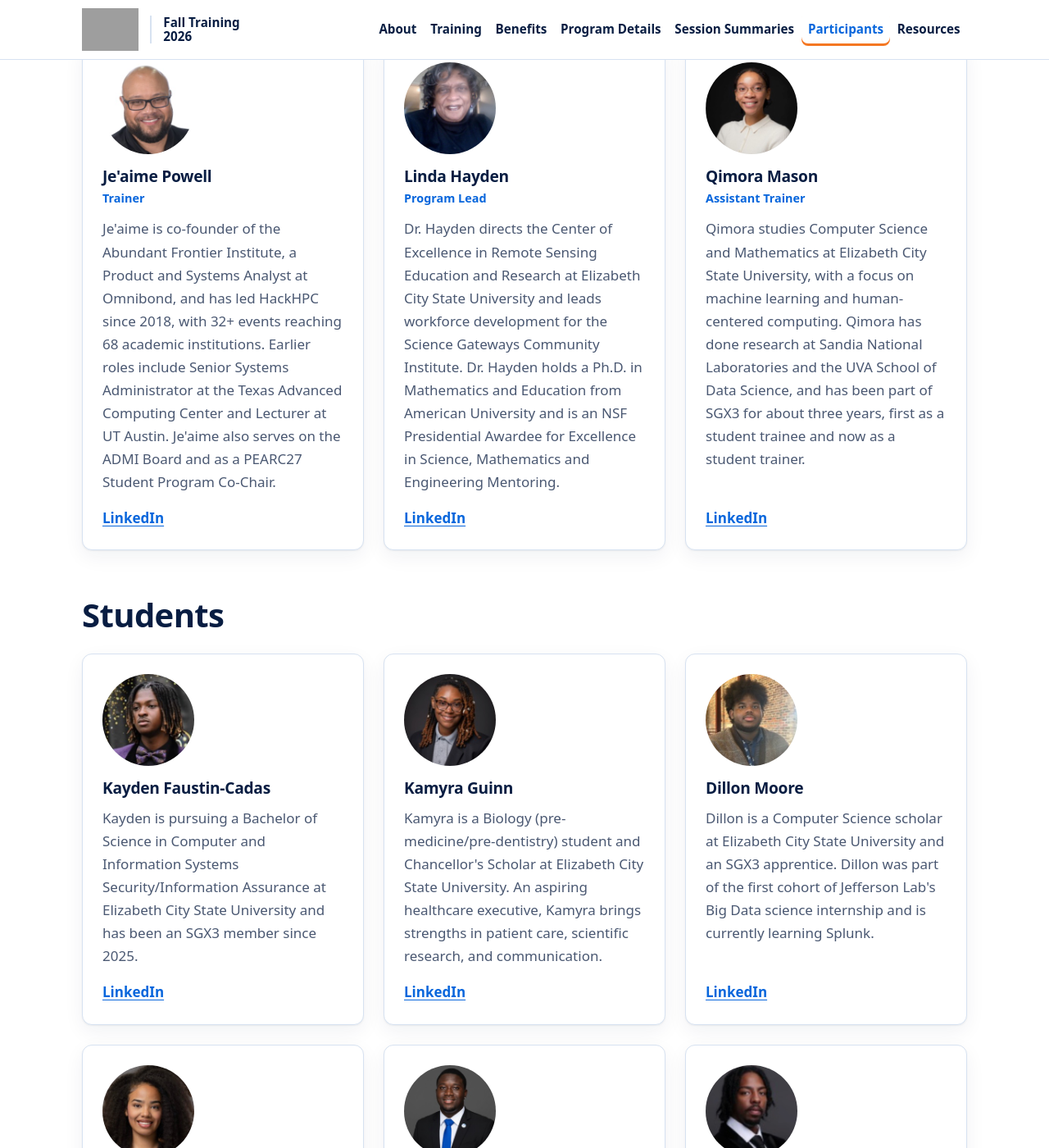
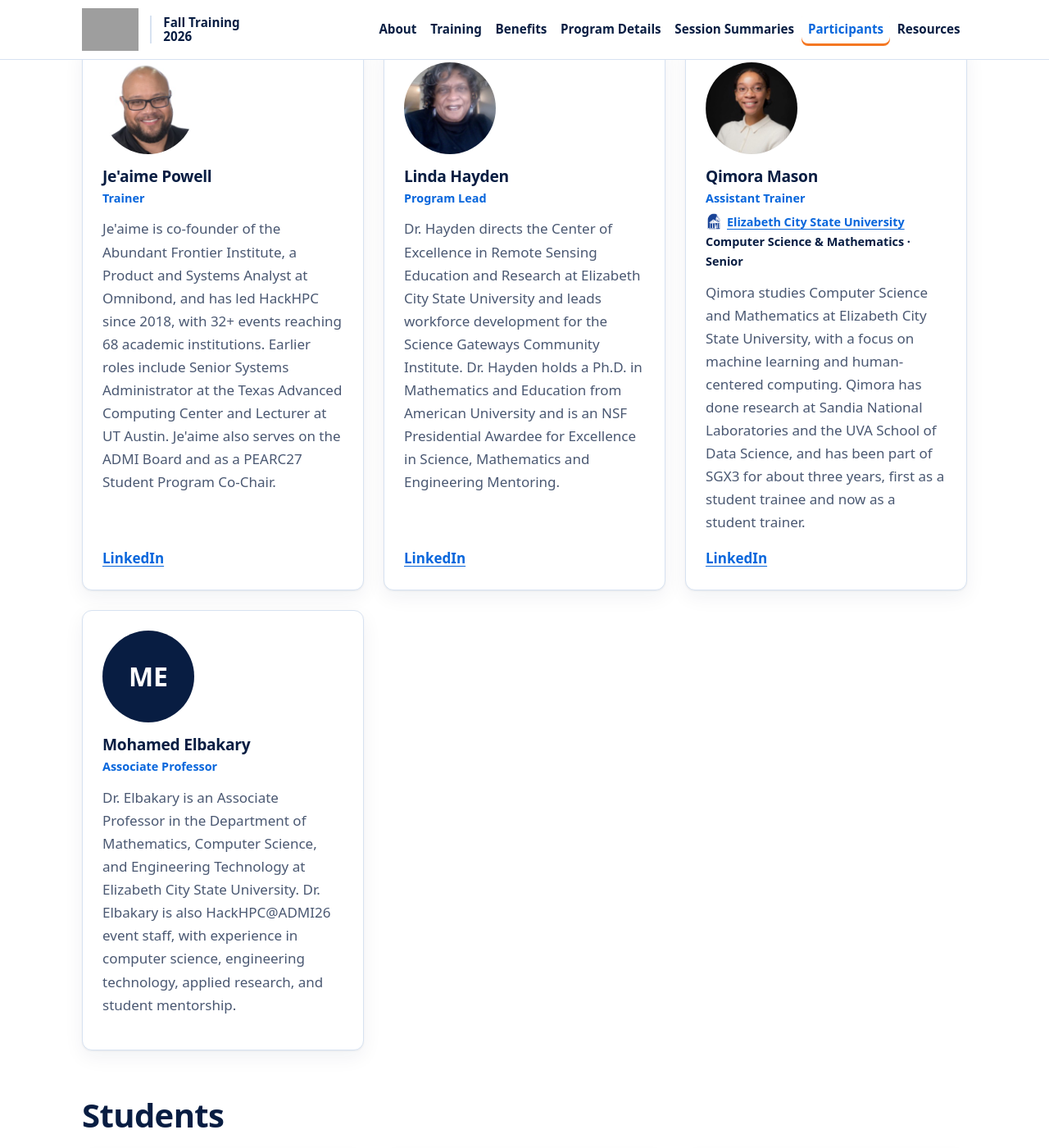
Before and after one commit to HackHPC/sgx3-fall-training-2026, a Jekyll site: the page built from participants.html, in a window 1280 px wide and 1400 px high, scrolled down 491 px. Shown: the whole window at 82% size. Built offline with Jekyll 4.4.1, drawn with Linux system fonts in a browser that asks for light colours; some of the changed text lies outside the part shown; grey boxes are pictures that could not be loaded.

Commit message:
Add school details and Dr. Elbakary to Participants page
Show school, major, and classification for students and Qimora, with
school names linked to each school's site and its favicon alongside.
Add Dr. Elbakary to the program team and make the LinkedIn link
optional. Add ECSU and NSU to the Resources page.

Co-Authored-By: Claude Opus 5.5 <noreply@anthropic.com>

```diff
--- a/_data/participants.yml
+++ b/_data/participants.yml
@@ -1,6 +1,8 @@
 # People shown on the Participants page (/participants/).
 # `photo` is a file in assets/images/participants/; leave it out to show initials.
-# Bios are based on each person's LinkedIn profile.
+# `linkedin` is optional.
+# Bios are based on each person's LinkedIn profile. school, major, and classification
+# come from the list the user provided; Qimora's major comes from LinkedIn.
 
 - group: Program Team
   people:
@@ -27,6 +29,9 @@
         University and is an NSF Presidential Awardee for Excellence in Science, Mathematics and
         Engineering Mentoring.
     - name: Qimora Mason
+      school: Elizabeth City State University
+      major: "Computer Science & Mathematics"
+      classification: Senior
       role: Assistant Trainer
       initials: QM
       photo: qimora-mason.jpg
@@ -36,18 +41,31 @@
         focus on machine learning and human-centered computing. Qimora has done research at Sandia
         National Laboratories and the UVA School of Data Science, and has been part of SGX3 for about
         three years, first as a student trainee and now as a student trainer.
+    - name: Mohamed Elbakary
+      role: Associate Professor
+      initials: ME
+      bio: >-
+        Dr. Elbakary is an Associate Professor in the Department of Mathematics, Computer Science, and
+        Engineering Technology at Elizabeth City State University. Dr. Elbakary is also HackHPC@ADMI26
+        event staff, with experience in computer science, engineering technology, applied research,
+        and student mentorship.
 
 - group: Students
   people:
     - name: Kayden Faustin-Cadas
+      school: Elizabeth City State University
+      major: "Computer Science"
+      classification: Junior
       initials: KF
       photo: kayden-faustin-cadas.jpg
       linkedin: https://www.linkedin.com/in/kayden-faustin-cadas-b928a535b
       bio: >-
-        Kayden is pursuing a Bachelor of Science in Computer and Information Systems
-        Security/Information Assurance at Elizabeth City State University and has been an SGX3 member
-        since 2025.
+        Kayden is a Computer Science student at Elizabeth City State University and has been an SGX3
+        member since 2025.
     - name: Kamyra Guinn
+      school: Elizabeth City State University
+      major: "Biology"
+      classification: Senior
       initials: KG
       photo: kamyra-guinn.jpg
       linkedin: https://www.linkedin.com/in/kamyraguinn
@@ -56,6 +74,9 @@
         City State University. An aspiring healthcare executive, Kamyra brings strengths in patient
         care, scientific research, and communication.
     - name: Dillon Moore
+      school: Elizabeth City State University
+      major: "Computer Science"
+      classification: Junior
       initials: DM
       photo: dillon-moore.jpg
       linkedin: https://www.linkedin.com/in/dillon-moore-46b411386
@@ -64,6 +85,9 @@
         Dillon was part of the first cohort of Jefferson Lab's Big Data science internship and is
         currently learning Splunk.
     - name: Suniyah Esey
+      school: Elizabeth City State University
+      major: "Computer Science"
+      classification: Junior
       initials: SE
       photo: suniyah-esey.jpg
       linkedin: https://www.linkedin.com/in/suniyah-esey-51a64a374
@@ -71,6 +95,9 @@
         Suniyah is a Computer Science scholar at Elizabeth City State University and an MCSET student
         assistant. Suniyah is also an Army ROTC cadet and the media coordinator for VikeNu Modeling.
     - name: Abraham Ashade
+      school: Elizabeth City State University
+      major: "Computer Science"
+      classification: Junior
       initials: AA
       photo: abraham-ashade.jpg
       linkedin: https://www.linkedin.com/in/abrahamashade
@@ -80,6 +107,9 @@
         SGX3 Cybersecurity certification, works with Linux, and has language skills in Yoruba and
         Spanish.
     - name: Issiah Hostick
+      school: Elizabeth City State University
+      major: "Mathematics & Computer Science"
+      classification: Sophomore
       initials: IH
       photo: issiah-hostick.jpg
       linkedin: https://www.linkedin.com/in/issiah-h-7b2719126
@@ -87,12 +117,18 @@
         Issiah is pursuing a Bachelor of Science in Mathematics and Computer Science at Elizabeth City
         State University, where Issiah also works as a mathematics tutor.
     - name: Akira Evanson
+      school: Elizabeth City State University
+      major: "Computer Science"
+      classification: Junior/Senior
       initials: AE
       photo: akira-evanson.jpg
       linkedin: https://www.linkedin.com/in/akira-e-6605a2248
       bio: >-
         Akira is pursuing a Bachelor of Science in Computer Science at Elizabeth City State University.
     - name: Bryson Clark
+      school: Elizabeth City State University
+      major: "Computer Science"
+      classification: Junior
       initials: BC
       photo: bryson-clark.jpg
       linkedin: https://www.linkedin.com/in/bryson-clark-20659a255
@@ -100,11 +136,17 @@
         Bryson is a Computer Science student at Elizabeth City State University with an interest in
         user experience and user interface design, and has skills in Figma and Python.
     - name: Bryce Cliette
+      school: Norfolk State University
+      major: "Cybersecurity"
+      classification: Junior
       initials: BC
       linkedin: https://www.linkedin.com/in/bryce-cliette-541816447
       bio: >-
         Bryce is a cybersecurity student at Norfolk State University.
     - name: Leilani Bell
+      school: Norfolk State University
+      major: "Computer Science"
+      classification: Junior
       initials: LB
       photo: leilani-bell.jpg
       linkedin: https://www.linkedin.com/in/leilani-b-nsu
@@ -114,6 +156,9 @@
         helped build Groupie, an educational game that introduces unsupervised machine learning.
         Leilani is also a co-founder of Code the Future.
     - name: Destiny Hackett
+      school: Norfolk State University
+      major: "Computer Science: Cybersecurity"
+      classification: Junior
       initials: DH
       photo: destiny-hackett.jpg
       linkedin: https://www.linkedin.com/in/destiny-hackett-nsu
@@ -122,6 +167,9 @@
         As an intern at the Creative Gaming Simulation Lab, Destiny helped develop and test Groupie, an
         educational data science game, and works with Python, Java, PowerShell, Unix/Linux, and Git.
     - name: Jayden Queen
+      school: Norfolk State University
+      major: "Computer Science: Cybersecurity"
+      classification: Sophomore
       initials: JQ
       photo: jayden-queen.jpg
       linkedin: https://www.linkedin.com/in/jayden-queen-britt-5280082b1
@@ -130,6 +178,9 @@
         University, with CompTIA Network+ and VMware VCTA-DCV certifications. Jayden's cloud and
         virtualization experience includes a Cloud Engineering internship at Dynamic vSolutions.
     - name: Charlie Nelson
+      school: Kentucky State University
+      major: "Computer Science"
+      classification: Graduate
       initials: CN
       linkedin: https://www.linkedin.com/in/charlien-dev
       bio: >-
--- a/assets/css/site.css
+++ b/assets/css/site.css
@@ -874,5 +874,7 @@ main:focus { outline: none; }
 }
 .participant-card h3 { margin: 0; font-size: 1.2rem; color: var(--navy); }
 .participant-role { margin: 4px 0 0; font-size: .9rem; font-weight: 700; color: var(--blue); }
+.participant-school { margin: 6px 0 0; font-size: .9rem; font-weight: 600; color: var(--navy); }
+.participant-school img { display: inline-block; width: 20px; height: 20px; margin-right: 6px; vertical-align: -4px; object-fit: contain; }
 .participant-bio { margin: 12px 0 16px; color: var(--muted); }
 .participant-link { margin-top: auto; font-weight: 600; }
--- a/participants.html
+++ b/participants.html
@@ -28,8 +28,14 @@ description: >-
         {% endif %}
         <h3>{{ person.name }}</h3>
         {% if person.role %}<p class="participant-role">{{ person.role }}</p>{% endif %}
+        {% if person.school %}
+        {% assign school = site.data.schools[person.school] %}
+        <p class="participant-school"><a href="{{ school.url }}" target="_blank" rel="noopener"><img src="{{ '/assets/images/schools/' | append: school.icon | relative_url }}" alt="" width="20" height="20">{{ person.school }}<span class="visually-hidden"> (opens in a new tab)</span></a><br>{{ person.major }} &middot; {{ person.classification }}</p>
+        {% endif %}
         <p class="participant-bio">{{ person.bio }}</p>
+        {% if person.linkedin %}
         <a class="participant-link" href="{{ person.linkedin }}" target="_blank" rel="noopener">LinkedIn<span class="visually-hidden"> profile for {{ person.name | escape }} (opens in a new tab)</span></a>
+        {% endif %}
       </li>
       {% endfor %}
     </ul>
```
Also changed, not shown: DEVELOPMENT.md (+2 -0 lines), PICKUPANDGO.md (+16 -1 lines), _data/resources.yml (+8 -0 lines), _data/schools.yml (added, +12 -0 lines), assets/images/schools/ecsu.png (added), assets/images/schools/kysu.png (added), assets/images/schools/nsu.png (added).
